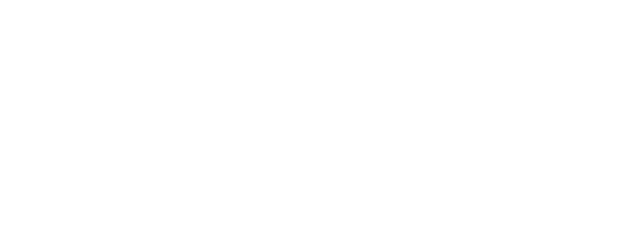
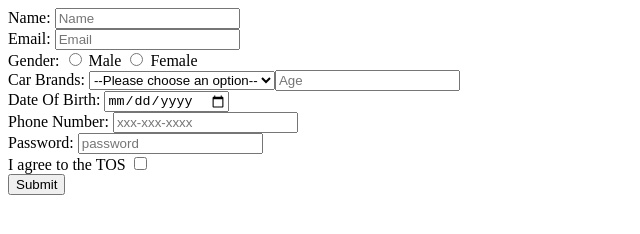
Before and after one commit to acciojob/signup-form-car-informationabout, a website: page main.html in a window 1280 px wide. Shown: the whole page, without its empty margins (0-640 px from the left). Drawn offline with Linux system fonts and the light colour scheme.

Commit message:
created a submission

```diff
--- a/main.html
+++ b/main.html
@@ -7,6 +7,54 @@
 </head>
 
 <body>
+	<form action="/submit-signup" method="post">
+		<div>
+			<label for="name">Name:</label>
+			<input type="text" id="name" name="name" placeholder="Name" required>
+		</div>
+		<div>
+			<label for="email">Email:</label>
+			<input type="email" id="email" name="email" placeholder="Email" required>
+		</div>
+		<div>
+			<label>Gender:</label>
+			<input type="radio" id="gender_m" name="gender" value="male" required>
+			<label for="gender_m">Male</label>
+			<input type="radio" id="gender_f" name="gender" value="female" required>
+			<label for="gender_f">Female</label>
+		</div>
+		<div>
+			<label for="cars">Car Brands:</label>
+			<select id="cars" name="cars" required>
+				<option value="" disabled selected>--Please choose an option--</option>
+				<option value="toyota">Toyoto</option>
+				<option value="ford">Ford</option>
+				<option value="honda">Honda</option>
+		</div>
+		<div>
+			<label for="age">Age:</label>
+			<input type="number" id="age" name="age" placeholder="Age" required>
+		</div>
+		<div>
+			<label for="dob">Date Of Birth:</label>
+			<input type="date" id="dob" name="dob" required>
+		</div>
+		<div>
+			<label for="tel">Phone Number:</label>
+			<input type="tel" id="tel" name="tel" placeholder="xxx-xxx-xxxx" required>
+		</div>
+		<div>
+			<label for="password">Password:</label>
+			<input type="password" id="password" name="password" placeholder="password" required>
+		</div>
+		<div>
+			<label for="tos">I agree to the TOS</label>
+			<input type="checkbox" id="tos" name="tos" required>
+		</div>
+		<div>
+			<button type="submit">Submit</button>
+		</div>
+	</form>
 	<!-- the entire body must be written by student -->
     <script type="text/javascript" src="./script.js">
 </script>
```
